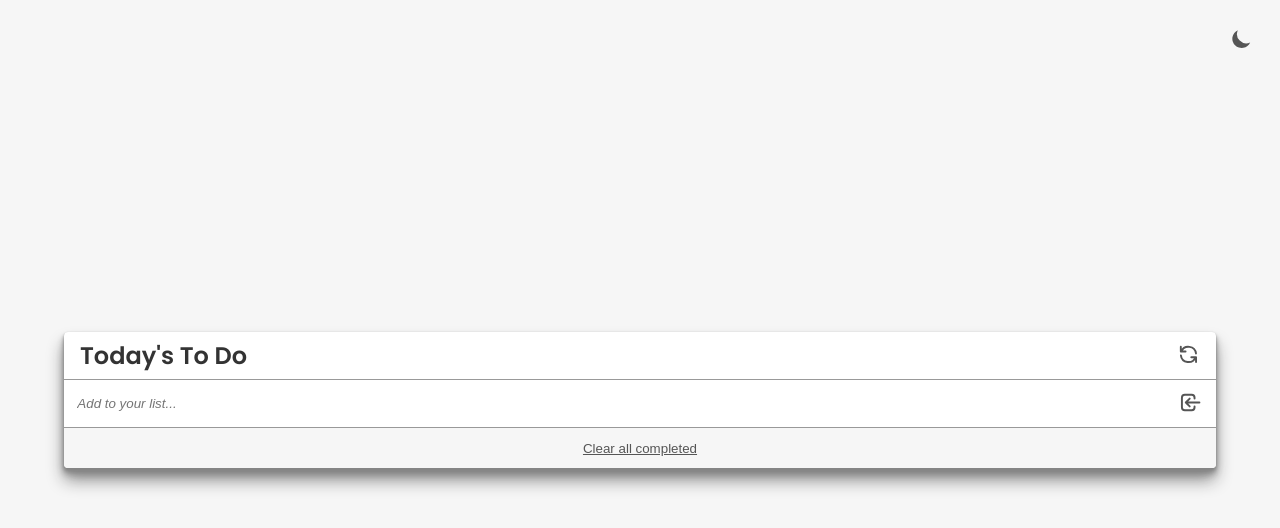
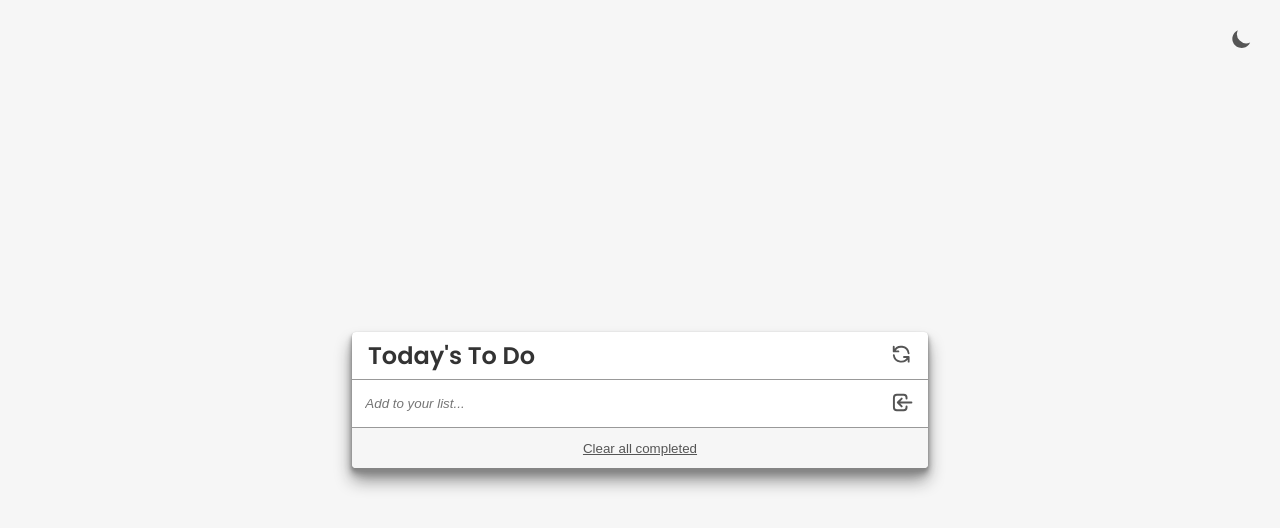
Before and after one commit to jssol/todo-list, a website built with webpack: page src/index.html in a window 1280 px wide. Built offline with nearby package versions, Linux system fonts and the light colour scheme.

Commit message:
Make the app responsive

```diff
--- a/src/style.scss
+++ b/src/style.scss
@@ -262,6 +262,18 @@ html {
       @include app-wrapper();
     }
   }
+
+  @media only screen and (min-width: 600px) {
+    .app-wrapper {
+      width: 65%;
+    }
+  }
+
+  @media only screen and (min-width: 992px) {
+    .app-wrapper {
+      width: 45%;
+    }
+  }
 }
 
 body {
@@ -299,15 +311,3 @@ input:focus {
   height: auto;
   cursor: pointer;
 }
-
-@media only screen and (min-width: 600px) {
-  .app-wrapper {
-    width: 65%;
-  }
-}
-
-@media only screen and (min-width: 992px) {
-  .app-wrapper {
-    width: 45%;
-  }
-}
```
